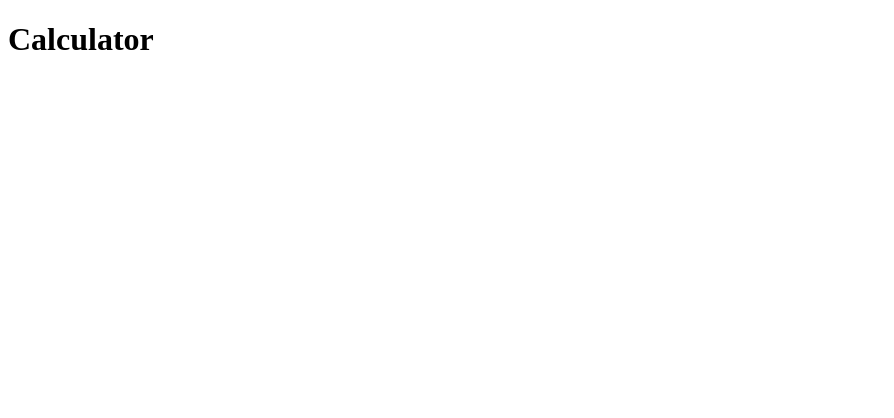
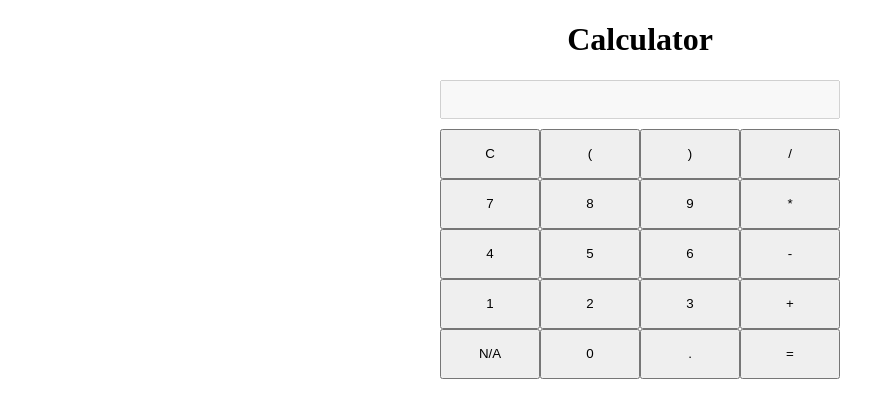
Before and after one commit to MannyJo/calculator-with-log, a React (Create React App) app: page / in a window 1280 px wide. Shown: the top 418 px of the page, without its empty margins (0-894 px from the left). Built offline with nearby package versions, Linux system fonts and the light colour scheme.

Commit message:
Make calculator screen and keypad, and functions

```diff
--- /dev/null
+++ b/src/components/App/App.css
@@ -0,0 +1,28 @@
+.calcContainer {
+    margin: 0 auto;
+    max-width: 400px;
+}
+
+.title {
+    text-align: center;
+}
+
+.calcScreen {
+    box-sizing: border-box;
+    width: 100%;
+
+    padding: 10px 5px;
+    text-align: right;
+}
+
+.keypad {
+    display: grid;
+    grid-template-columns: repeat(auto-fit, minmax(25%, 1fr));
+
+    margin-top: 10px;
+}
+
+.keypad > button {
+    width: 100%;
+    height: 50px;
+}
--- a/src/components/App/App.js
+++ b/src/components/App/App.js
@@ -1,9 +1,67 @@
-import React from 'react';
+import React, { useState } from 'react';
+import './App.css';
 
 function App() {
+  const [ result, setResult ] = useState('');
+
+  const btnClick = button => () => {
+    if(button === 'C') {
+      setResult('');
+    } else if(button === '=') {
+      let expression;
+      let value;
+
+      try {
+        value = eval(result);
+        expression = result + ' = ' + value;
+        setResult(value);
+      } catch (error) {
+        console.error(error);
+      }
+
+      console.log(expression);
+    } else {
+      setResult('' + result + button);
+    }
+  }
+
   return (
-    <div>
-      <h1>Calculator</h1>
+    <div className="calcContainer">
+      <h1 className="title">Calculator</h1>
+      <div>
+        <input
+          className="calcScreen"
+          type="text"
+          value={result}
+          disabled={true}
+        />
+      </div>
+      <div className="keypad">
+        <button onClick={btnClick('C')}>C</button>
+        <button onClick={btnClick('(')}>(</button>
+        <button onClick={btnClick(')')}>)</button>
+        <button onClick={btnClick('/')}>/</button>
+
+        <button onClick={btnClick('7')}>7</button>
+        <button onClick={btnClick('8')}>8</button>
+        <button onClick={btnClick('9')}>9</button>
+        <button onClick={btnClick('*')}>*</button>
+
+        <button onClick={btnClick('4')}>4</button>
+        <button onClick={btnClick('5')}>5</button>
+        <button onClick={btnClick('6')}>6</button>
+        <button onClick={btnClick('-')}>-</button>
+
+        <button onClick={btnClick('1')}>1</button>
+        <button onClick={btnClick('2')}>2</button>
+        <button onClick={btnClick('3')}>3</button>
+        <button onClick={btnClick('+')}>+</button>
+
+        <button onClick={btnClick('')}>N/A</button>
+        <button onClick={btnClick('0')}>0</button>
+        <button onClick={btnClick('.')}>.</button>
+        <button onClick={btnClick('=')}>=</button>
+      </div>
     </div>
   );
 }
```
